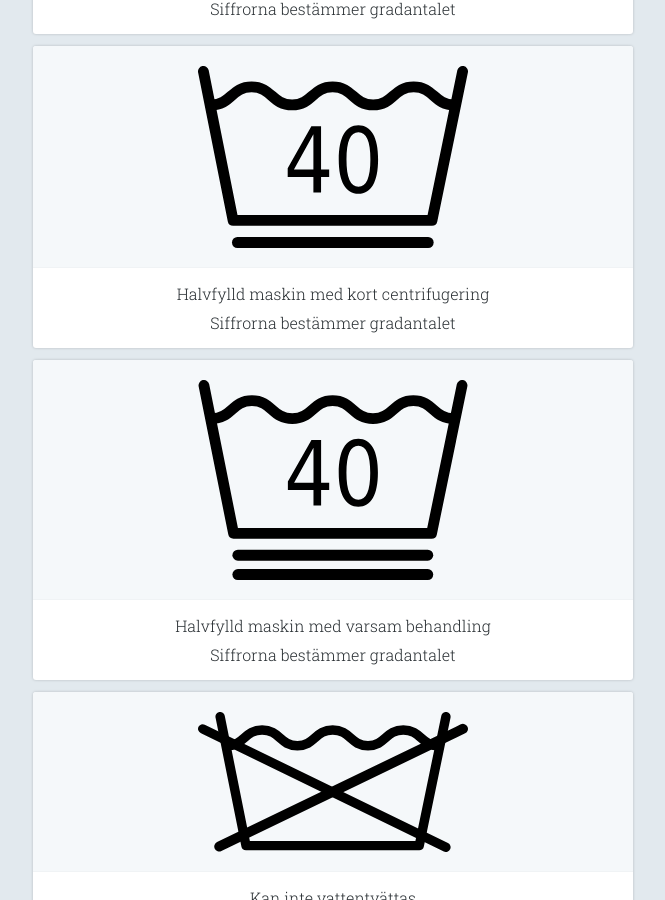
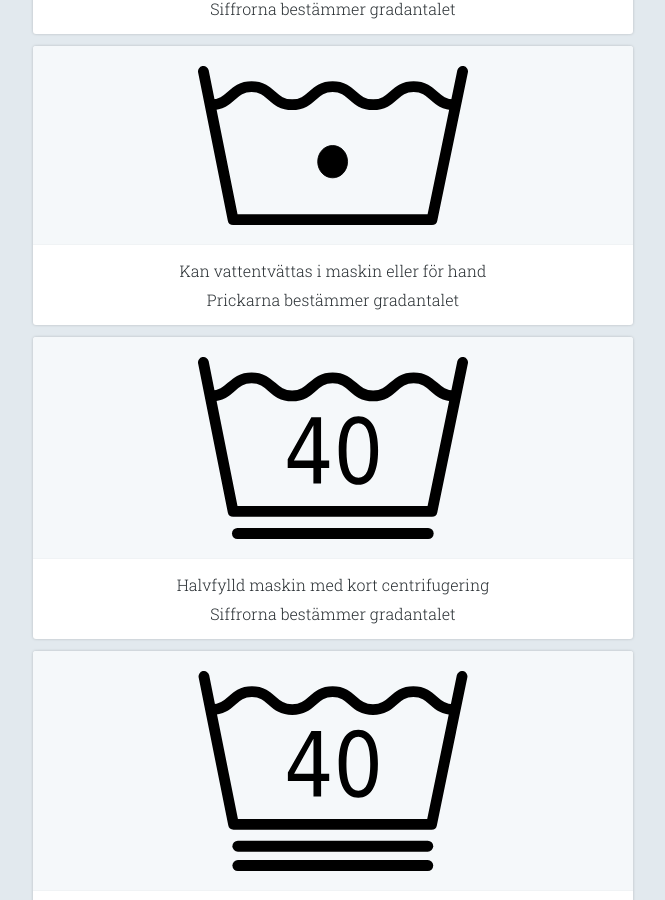
Before and after one commit to zykadelic/Tvattlappen, a Jekyll site: the page built from index.html, in a window 1280 px wide and 900 px high, scrolled down 751 px. Shown: the whole window, without its empty margins (307-972 px from the left). Built offline with Jekyll 4.4.1, drawn with Linux system fonts in a browser that asks for light colours.

Commit message:
add different version of care tag

```diff
--- a/_data/care_tags_by_category.yml
+++ b/_data/care_tags_by_category.yml
@@ -12,6 +12,14 @@
         Siffrorna bestämmer gradantalet
       image_path: /img/care-tags/water-wash.svg
       alt_text: Vattenbalja med gradantal (gradantalet varierar)
+
+    water_wash_dot:
+      description: |
+        Kan vattentvättas i maskin eller för hand
+
+        Prickarna bestämmer gradantalet
+      image_path: /img/care-tags/water-wash-dot.svg
+      alt_text: Vattenbalja med en prick i (antalet prickar varierar)
 
     water_wash_short_centrifuge:
       description: |
```
Also changed, not shown: img/care-tags/water-wash-dot.svg (added).
